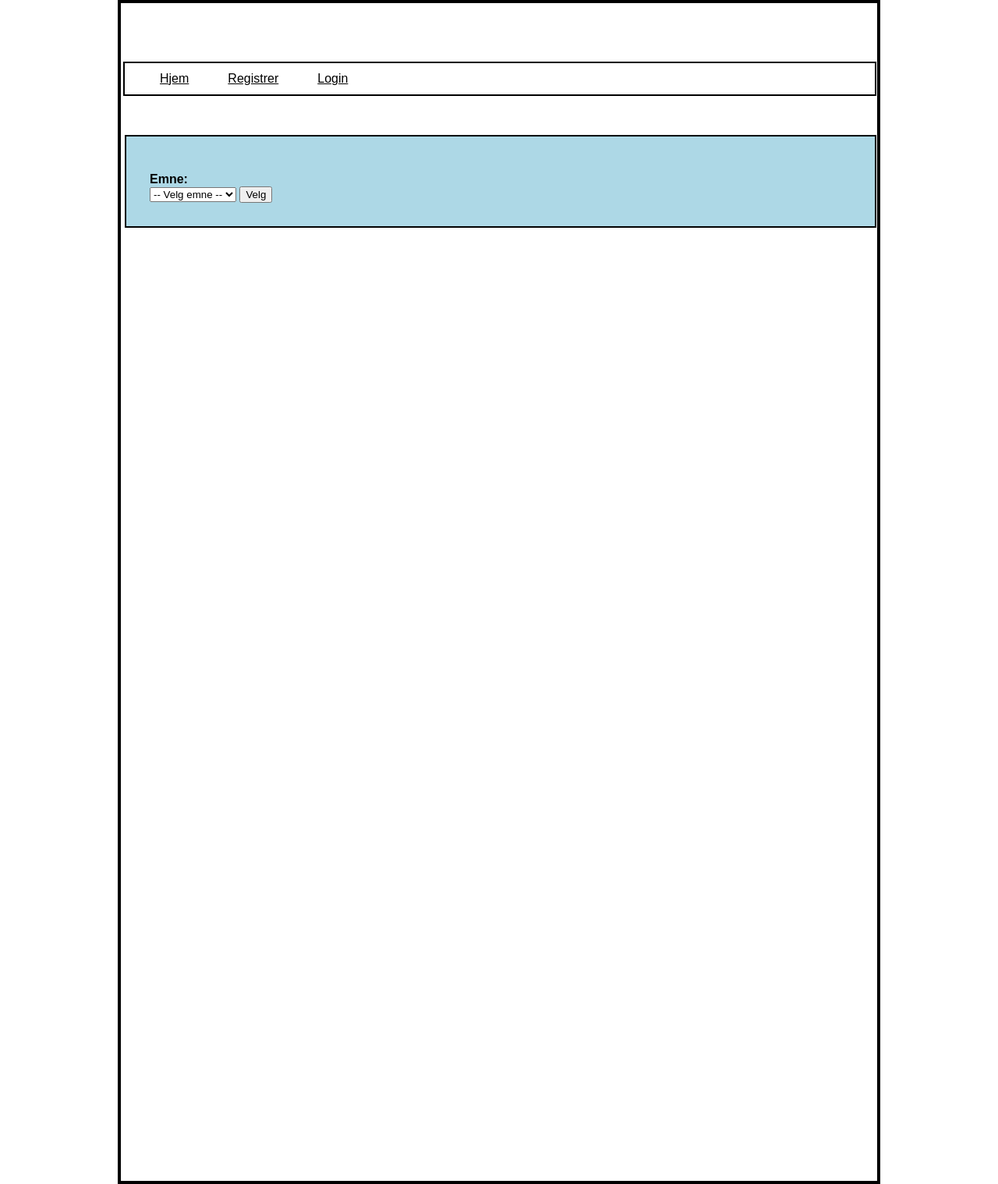
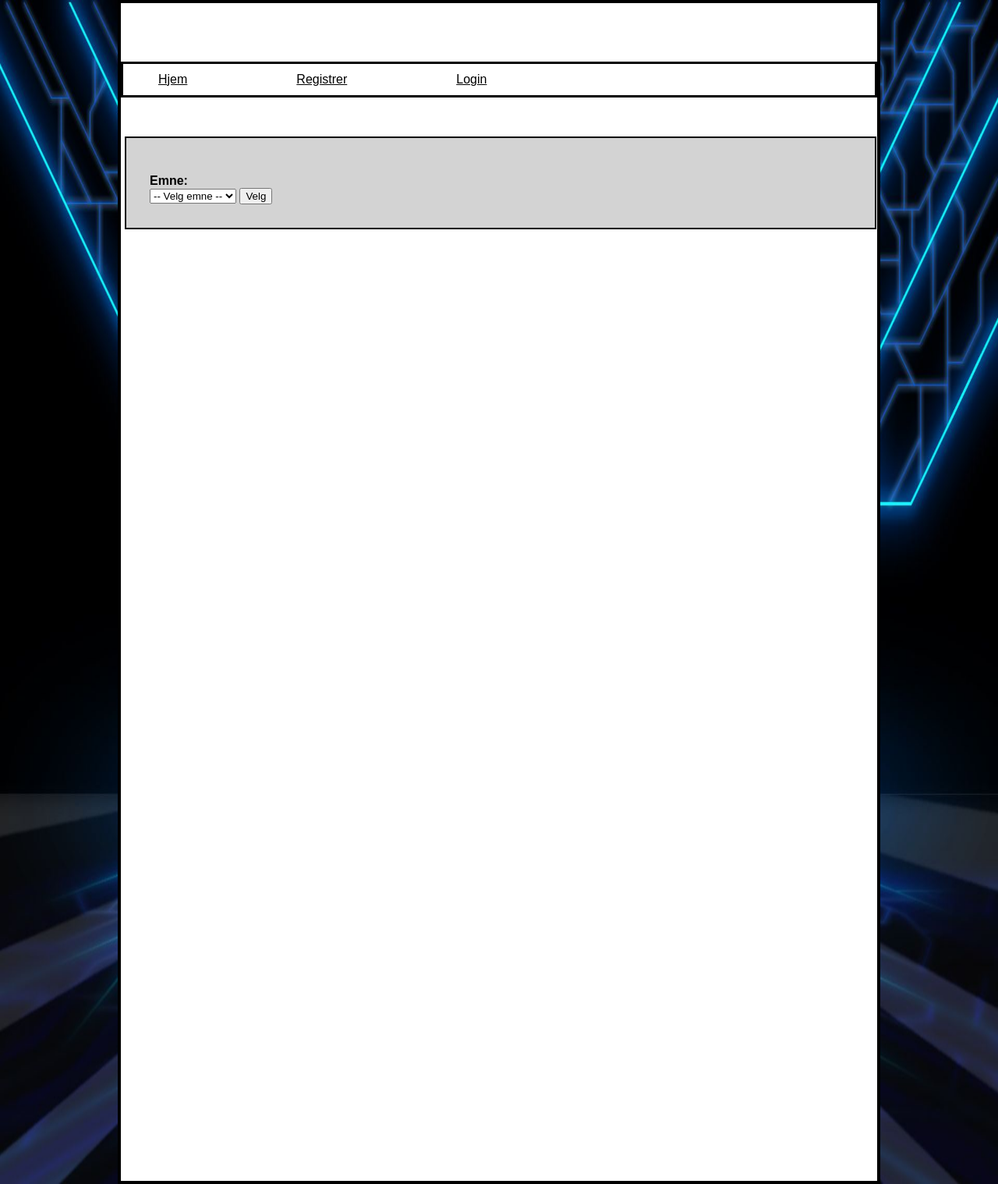
Before and after one commit to Prosjekt-Gruppe-5/Prosjekt5, a PHP site: page / in a window 1280 px wide. Shown: the whole page at 78% size. Run offline with PHP 8.4, Linux system fonts and the light colour scheme.

Commit message:
Update style.css

```diff
--- a/styles/style.css
+++ b/styles/style.css
@@ -1,7 +1,9 @@
 body{
 	padding:0px;
 	margin:0px;
-	background-color:white;
+	background-image: url("BG.jpg");
+	background-repeat: no-repeat;
+	background-size: 100% 100%;
 	font-family: Arial;
 }
 
@@ -29,12 +31,12 @@ head{
 }
 
 #nav{
-	border: 2px solid black;
+	border: 3px solid black;
 	margin-top:70px;
 	height:40px;
-	width:962px;
+	width:964px;
 	background-color:white;
-	margin-left:-2px;
+	margin-left:-5px;
 	display: flex;
 	align-items: center;
 }
@@ -43,12 +45,12 @@ head{
 #nav a{
 	color:black;
 	margin-left:45px;
-	padding-right:5px;
+	padding-right:95px;
 }
 
 #featured-content {
     border: 2px solid black;
-    background-color: lightblue;
+    background-color: lightgrey;
     margin-top: 50px;
     height: auto;
 	width: 900px;
@@ -58,13 +60,21 @@ head{
 	justify-content: space-between;
 }
 
-#messageForm {
+#featured-content2 {
+    border: 3px solid black;
+    background-color: white;
+	margin-top: 50px;
+	margin-left: -5px;
+    height: 200px;
+	width: 905px;
+	padding: 30px;
 	display: flex;
 	flex-direction: column;
 	justify-content: space-between;
-	width: 30%;
-	min-height: 100px;
 }
+
+
+
 
 #messageBox {
 	background-color:aliceblue;
```
